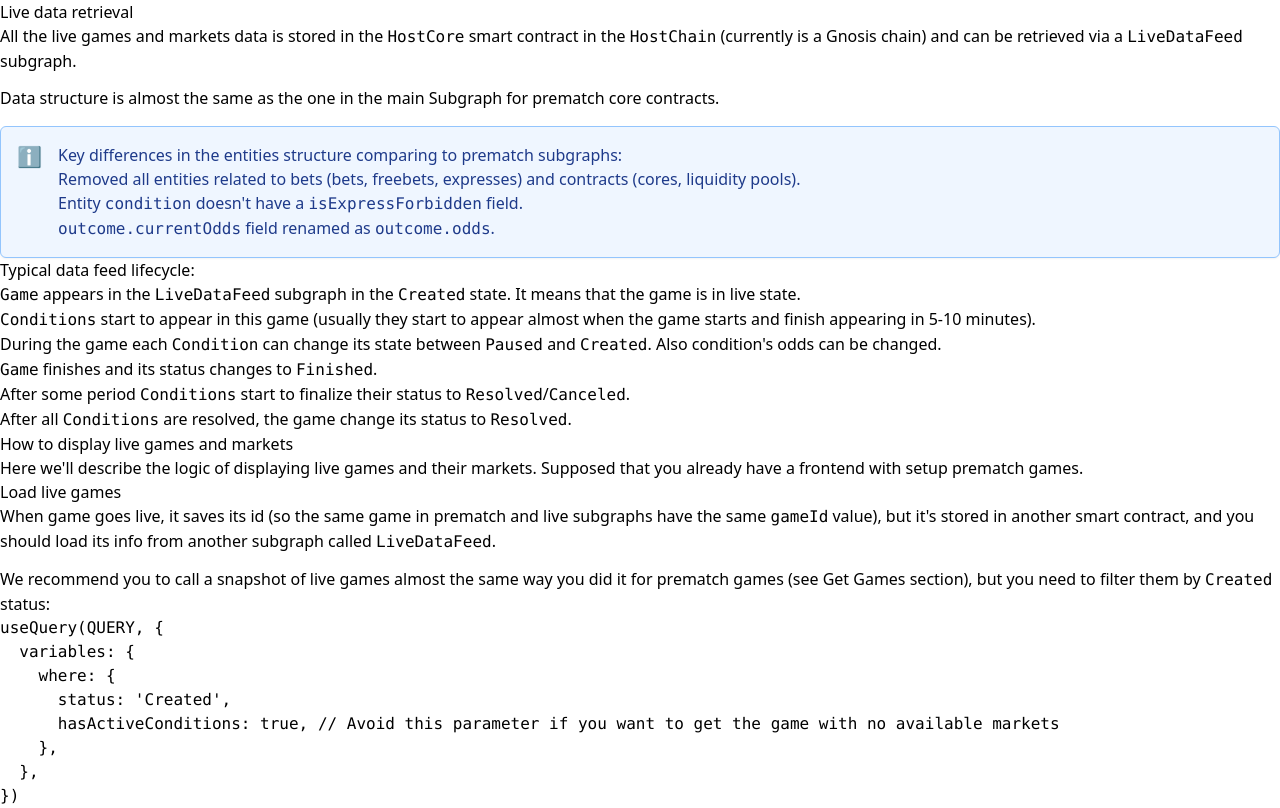
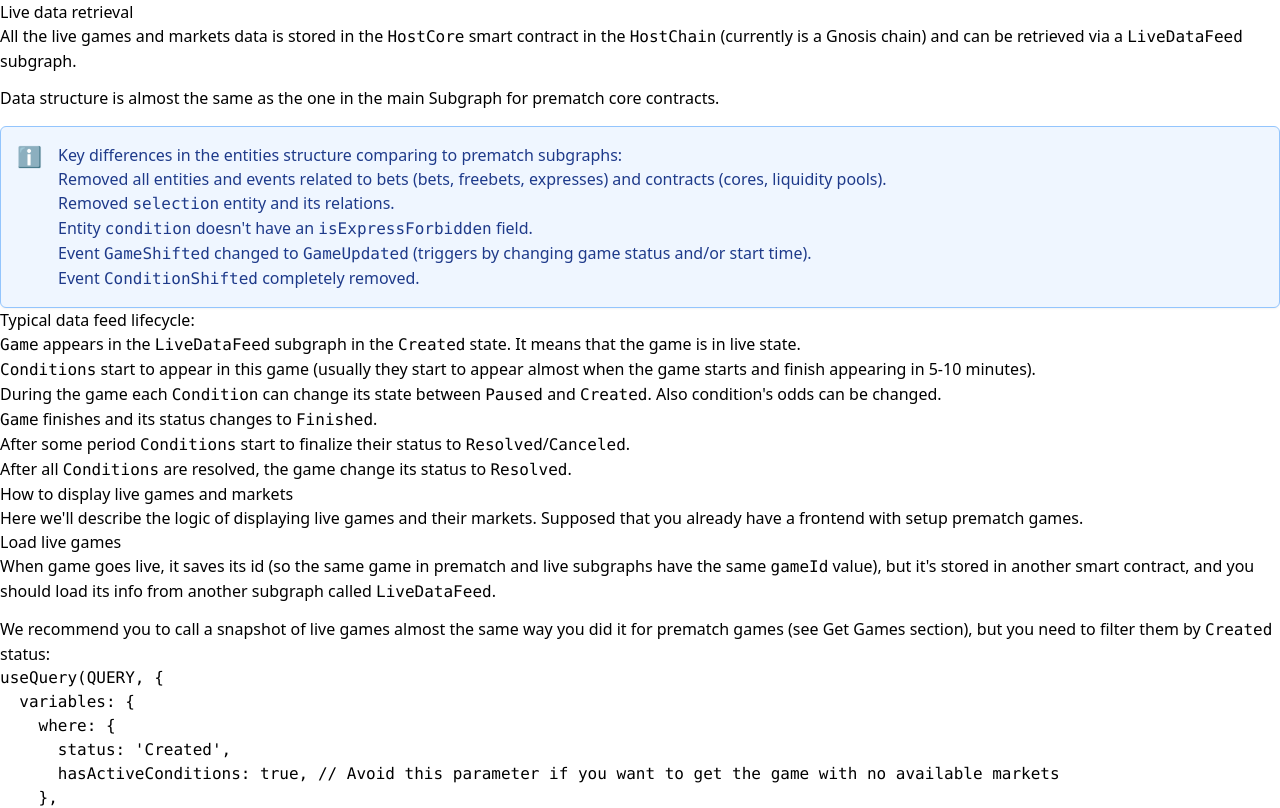
Before and after one commit to Azuro-protocol/gem-docs, a Next.js app: page /guides/live/data-retrieval in a window 1280 px wide. Shown: the top 808 px of the page. Built offline with nearby package versions, Linux system fonts and the light colour scheme.

Commit message:
Live and prematch subgraphs diff updated

```diff
--- a/pages/guides/live/data-retrieval.mdx
+++ b/pages/guides/live/data-retrieval.mdx
@@ -10,9 +10,11 @@ Data structure is almost the same as the one in the main Subgraph for prematch c
 <Callout type="info">
   Key differences in the entities structure comparing to prematch subgraphs:
 
-  - Removed all entities related to bets (bets, freebets, expresses) and contracts (cores, liquidity pools).
-  - Entity `condition` doesn't have a `isExpressForbidden` field.
-  - `outcome.currentOdds` field renamed as `outcome.odds`.
+  - Removed all entities and events related to bets (bets, freebets, expresses) and contracts (cores, liquidity pools).
+  - Removed `selection` entity and its relations.
+  - Entity `condition` doesn't have an `isExpressForbidden` field.
+  - Event `GameShifted` changed to `GameUpdated` (triggers by changing game status and/or start time).
+  - Event `ConditionShifted` completely removed.
 </Callout>
 
 Typical data feed lifecycle:
```
